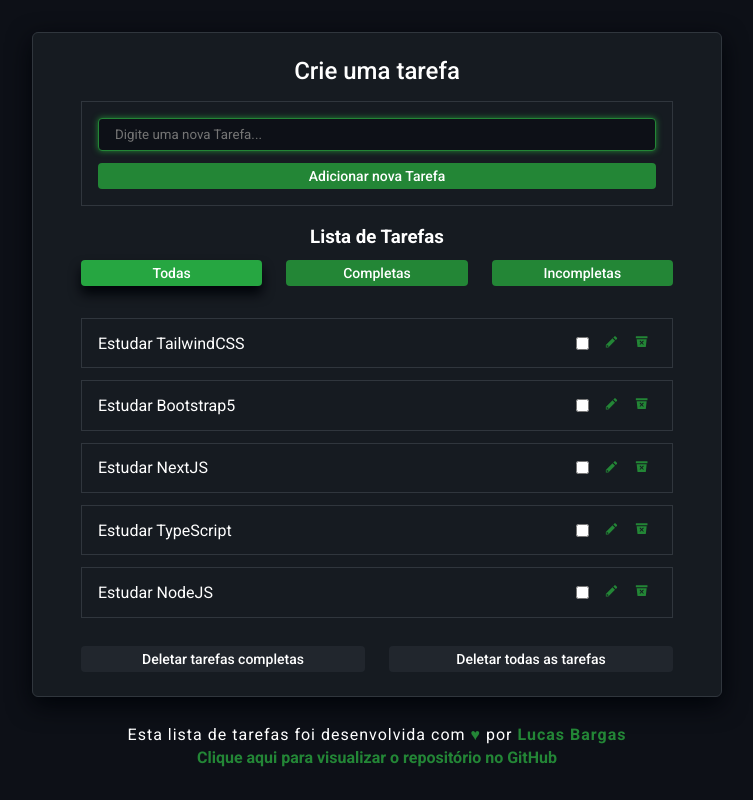
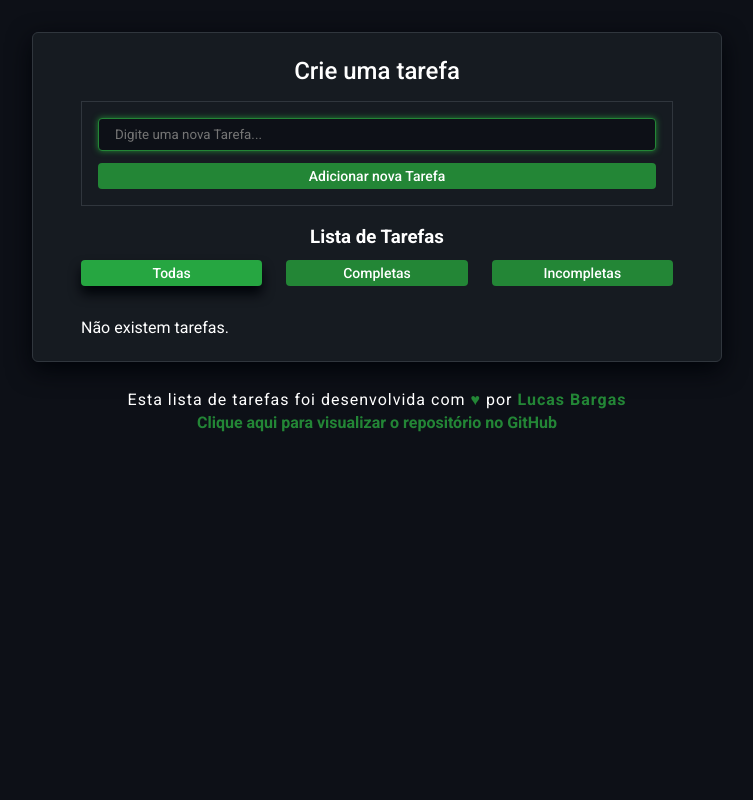
Before and after one commit to LucasBargas/todo_list, a React (Create React App) app: page / in a window 1280 px wide. Shown: the whole page, without its empty margins (263-1016 px from the left). Built offline with nearby package versions, Linux system fonts and the light colour scheme.

Commit message:
Funcionality to save list at local storage

```diff
--- a/src/pages/HomePage/Homepage.js
+++ b/src/pages/HomePage/Homepage.js
@@ -1,19 +1,26 @@
-import { useState } from 'react';
+import { useEffect, useState } from 'react';
 import * as S from './Homepage.styles';
 import CreateTask from './CreateTask/CreateTask';
 import List from './List/List';
 import CreatorInfos from '../../components/CreatorInfos/CreatorInfos';
 
 const Homepage = () => {
-  const defaulTasks = [
-    { task: 'Estudar TailwindCSS', defaultCategory: 'all', category: 'todo' },
-    { task: 'Estudar Bootstrap5', defaultCategory: 'all', category: 'todo' },
-    { task: 'Estudar NextJS', defaultCategory: 'all', category: 'todo' },
-    { task: 'Estudar TypeScript', defaultCategory: 'all', category: 'todo' },
-    { task: 'Estudar NodeJS', defaultCategory: 'all', category: 'todo' },
-  ];
+  const [taskList, setTaskList] = useState([]);
 
-  const [taskList, setTaskList] = useState([...defaulTasks]);
+  useEffect(() => {
+    if (taskList.length > 0) {
+      localStorage.setItem('list', JSON.stringify(taskList));
+    }
+  }, [taskList]);
+
+  useEffect(() => {
+    if (
+      localStorage.getItem('list') &&
+      localStorage.getItem('list').length > 0
+    ) {
+      setTaskList(JSON.parse(localStorage.getItem('list')));
+    }
+  }, []);
 
   return (
     <S.TodoListContainer>
--- a/src/pages/HomePage/List/List.js
+++ b/src/pages/HomePage/List/List.js
@@ -51,12 +51,11 @@ const List = ({ taskList, setTaskList }) => {
    }
   }
 
-  const handleDelete = ({ target }) => {
+  const handleDelete = (index) => {
     const [...tasks] = taskList;
-    const i = Number(target.closest('li').id);
-    setTask(tasks[i].task)
+    setTask(tasks[index].task)
     setModificationType('apagando');
-    setTaskIndice(i);
+    setTaskIndice(index);
     setTaskList([...tasks]);
     setDeleteModal(true);
   }
@@ -129,7 +128,7 @@ const List = ({ taskList, setTaskList }) => {
   const handleDeleteAllTasks = ({ target }) => {
     if (target.id === 'confirmButton') {
       setTaskList([]);
-
+      localStorage.removeItem('list');
       setTimeout(() => {
         setDeleteAllTasksModal(null);
       }, 200);
@@ -216,7 +215,7 @@ const List = ({ taskList, setTaskList }) => {
                   </button>
                   <button
                     title='Apagar tarefa'
-                    onClick={handleDelete}
+                    onClick={() => handleDelete(index)}
                   >
                      <IoTrashBinSharp />
                   </button>
```
